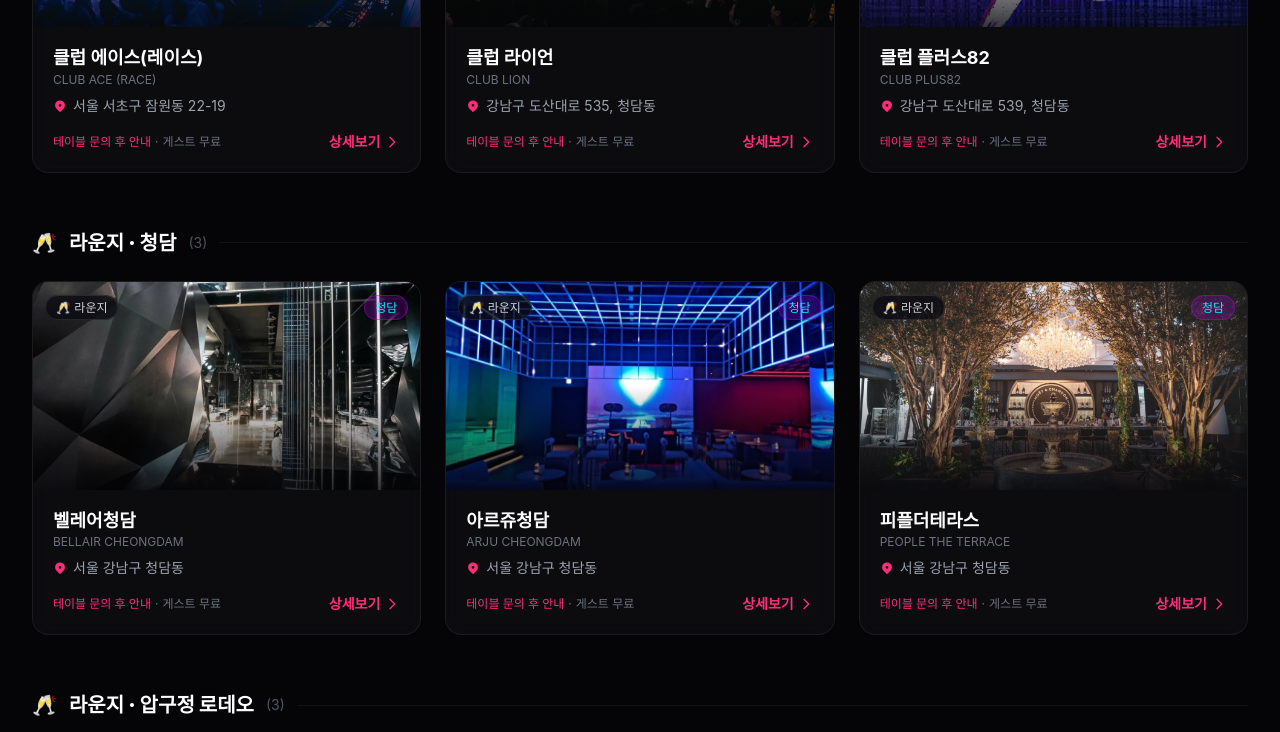
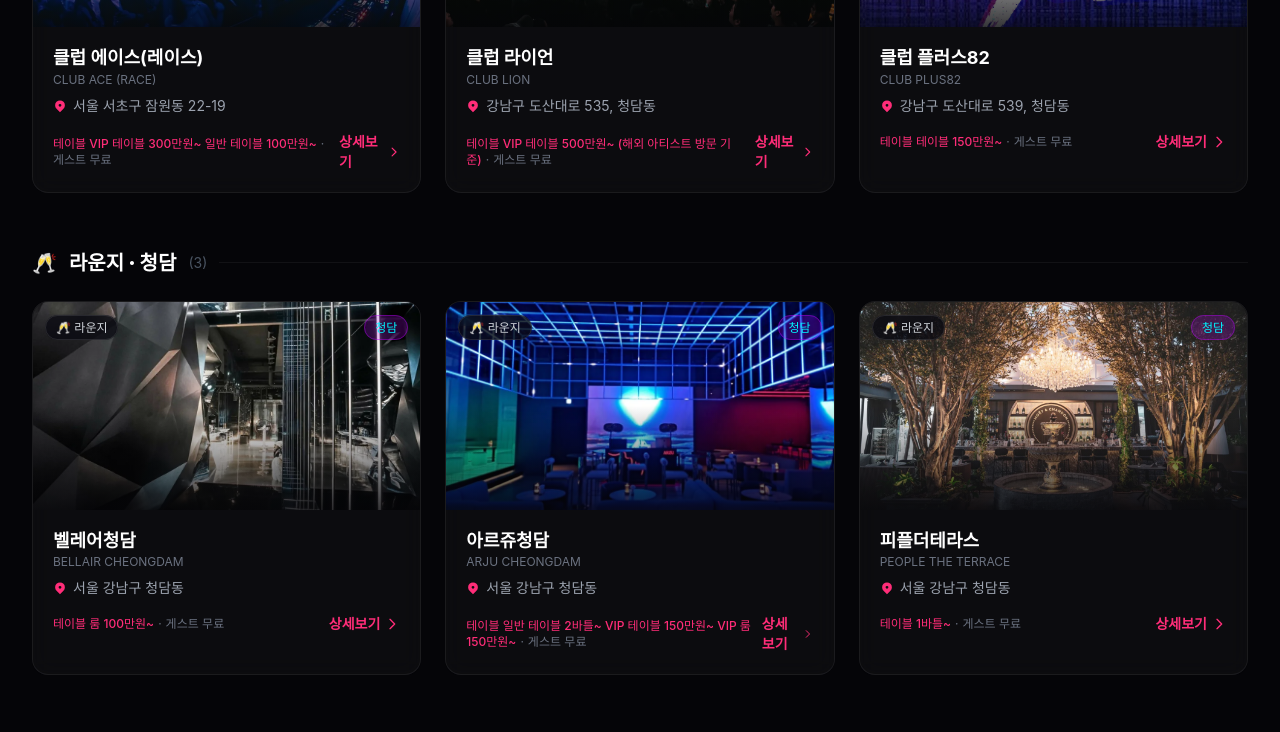
Before and after one commit to boxman159-cloud/gangnam-nightlife, a Next.js app: page / in a window 1280 px wide. Shown: the part 1340-2072 px from the top of the page. Built offline with nearby package versions, Linux system fonts and the light colour scheme.

Commit message:
feat: 업장별 가격 정보 추가 및 면책 문구 삽입

```diff
--- a/src/components/venue/VenueDetailTabs.tsx
+++ b/src/components/venue/VenueDetailTabs.tsx
@@ -114,7 +114,7 @@
               {/* Table */}
               <div className="glass-card neon-border rounded-2xl p-6">
                 <div className="text-neon-pink font-bold text-lg mb-2">🍾 테이블 예약</div>
-                <div className="text-4xl font-black text-white mb-4">{tablePrice}</div>
+                <div className="text-2xl font-black text-white mb-4 whitespace-pre-line leading-snug">{tablePrice}</div>
                 <ul className="space-y-2 text-gray-400 text-sm">
                   <li className="flex items-start gap-2"><span className="text-neon-pink mt-0.5">✓</span>지정 테이블 및 전담 서버 배정</li>
                   <li className="flex items-start gap-2"><span className="text-neon-pink mt-0.5">✓</span>보틀 / 음료 패키지 포함</li>
@@ -140,6 +140,12 @@
                   게스트 신청하기
                 </button>
               </div>
+            </div>
+
+            <div className="glass-card rounded-2xl p-4 border border-white/10 text-center">
+              <p className="text-gray-500 text-xs leading-relaxed">
+                ※ 상기 금액은 기준 평균가이며, 당일 예약 상황 및 시즌에 따라 유동적으로 변동될 수 있습니다.
+              </p>
             </div>
 
             <div className="glass-card rounded-2xl p-6 border border-yellow-500/20">
--- a/src/data/venues.ts
+++ b/src/data/venues.ts
@@ -19,7 +19,7 @@
     features: ['연중무휴 · 평일도 새벽까지 화력 유지', '커머셜 EDM · 바운스 · 오픈포맷', '달리는 분위기 · 높은 홀 밀집도', '샴페인 쇼 & VIP 보틀 퍼레이드'],
     minAge: 20,
     dressCode: '스마트 캐주얼 이상 (슬리퍼, 반바지 입장 불가)',
-    tablePrice: '문의 후 안내',
+    tablePrice: 'VIP 테이블 300만원~\n일반 테이블 100만원~',
     guestFee: '남성 유료 / 여성 무료',
     operatingHours: '화~일 23:00 ~ 07:00',
     faqs: [
@@ -47,7 +47,7 @@
     features: ['초대형 스케일 · 높은 층고 개방감', 'EDM · 프로그레시브 하우스 · 페스티벌급 사운드', '거대 LED 스크린 & 최첨단 레이저', 'GLOBAL CALLING 해외 아티스트 초청 파티'],
     minAge: 20,
     dressCode: '스마트 캐주얼 이상',
-    tablePrice: '문의 후 안내',
+    tablePrice: 'VIP 테이블 500만원~\n(해외 아티스트 방문 기준)',
     guestFee: '남성 유료 / 여성 무료',
     operatingHours: '금·토 23:00 ~ 06:00',
     faqs: [
@@ -76,7 +76,7 @@
     features: ['대한민국 대표 EDM 애프터 클럽', '일렉트로 하우스 · 미니멀 바운스 · 테크노', '새벽 3시~낮 10시 · 아침까지 텐션 유지', '프로 클러버들의 2차 · 3차 성지'],
     minAge: 20,
     dressCode: '캐주얼 (슬리퍼 제외)',
-    tablePrice: '문의 후 안내',
+    tablePrice: '테이블 150만원~',
     guestFee: '남성 유료 / 여성 무료',
     operatingHours: '금·토 03:00 ~ 10:00 (애프터클럽)',
     faqs: [
@@ -107,7 +107,7 @@
     features: ['룩 벨레어 브랜드 아이덴티티 공간', '프라이빗 룸 · 연예인·인플루언서 방문', '고급 샴페인 라인업', '생일파티 · 데이트 · 소모임 최적'],
     minAge: 19,
     dressCode: '스마트 캐주얼',
-    tablePrice: '문의 후 안내',
+    tablePrice: '룸 100만원~',
     guestFee: '무료 (예약 필수)',
     operatingHours: '24시간 예약 문의 가능',
     faqs: [
@@ -139,7 +139,7 @@
     features: ['인생샷 명소 · 미디어 아트 & 대리석 인테리어', '생일 전용 플레이트 · 왕관 · 레터링 파티 연출', '비주얼 시그니처 칵테일', '주말 하우스 음악 · 청담 파티 분위기'],
     minAge: 19,
     dressCode: '스마트 캐주얼',
-    tablePrice: '문의 후 안내',
+    tablePrice: '일반 테이블 2바틀~\nVIP 테이블 150만원~\nVIP 룸 150만원~',
     guestFee: '무료 (예약 필수)',
     operatingHours: '24시간 예약 문의 가능',
     faqs: [
@@ -171,7 +171,7 @@
     features: ['유럽 휴양지 감성 야외 테라스석', '대형 샹들리에 · 골드 톤 럭셔리 인테리어', '시그니처 버킷치킨 · 파스타 · 스테이크', '낮엔 다이닝 · 밤엔 샴페인 파티로 반전'],
     minAge: 19,
     dressCode: '스마트 캐주얼',
-    tablePrice: '문의 후 안내',
+    tablePrice: '1바틀~',
     guestFee: '무료 (예약 필수)',
     operatingHours: '24시간 예약 문의 가능',
     faqs: [
@@ -202,7 +202,7 @@
     features: ['압구정 최고 에너지 파티 베뉴', 'EDM · 일렉트로 하우스 · 힙합', '네임드 DJ 라인업 이벤트', '화려한 레이저 조명 & 사운드 시스템'],
     minAge: 19,
     dressCode: '캐주얼',
-    tablePrice: '문의 후 안내',
+    tablePrice: '스탠딩 2바틀~\n일반 테이블 5바틀~',
     guestFee: '무료',
     operatingHours: '24시간 예약 문의 가능',
     faqs: [
@@ -232,7 +232,7 @@
     features: ['스튜디오 세이운 공간 설계', '미니멀 & 힙 스트리트 무드', '트렌디한 힙합 · 오픈포맷 음악', '사진·트렌드 특화 · 포토 인테리어'],
     minAge: 19,
     dressCode: '캐주얼',
-    tablePrice: '문의 후 안내',
+    tablePrice: '스탠딩 2바틀~\n테이블 3바틀~',
     guestFee: '무료',
     operatingHours: '24시간 예약 문의 가능',
     faqs: [
@@ -261,7 +261,7 @@
     features: ['대형 LED 전광판 & 파티 조명', '세련된 DJ 부스', '평일 공간 대관 가능 (촬영·기업행사)', '소파 & 테이블 쾌적한 좌석 배치'],
     minAge: 19,
     dressCode: '스마트 캐주얼',
-    tablePrice: '문의 후 안내',
+    tablePrice: '스탠딩 2바틀~\n테이블 3바틀~',
     guestFee: '무료',
     operatingHours: '24시간 예약 문의 가능',
     faqs: [
```
